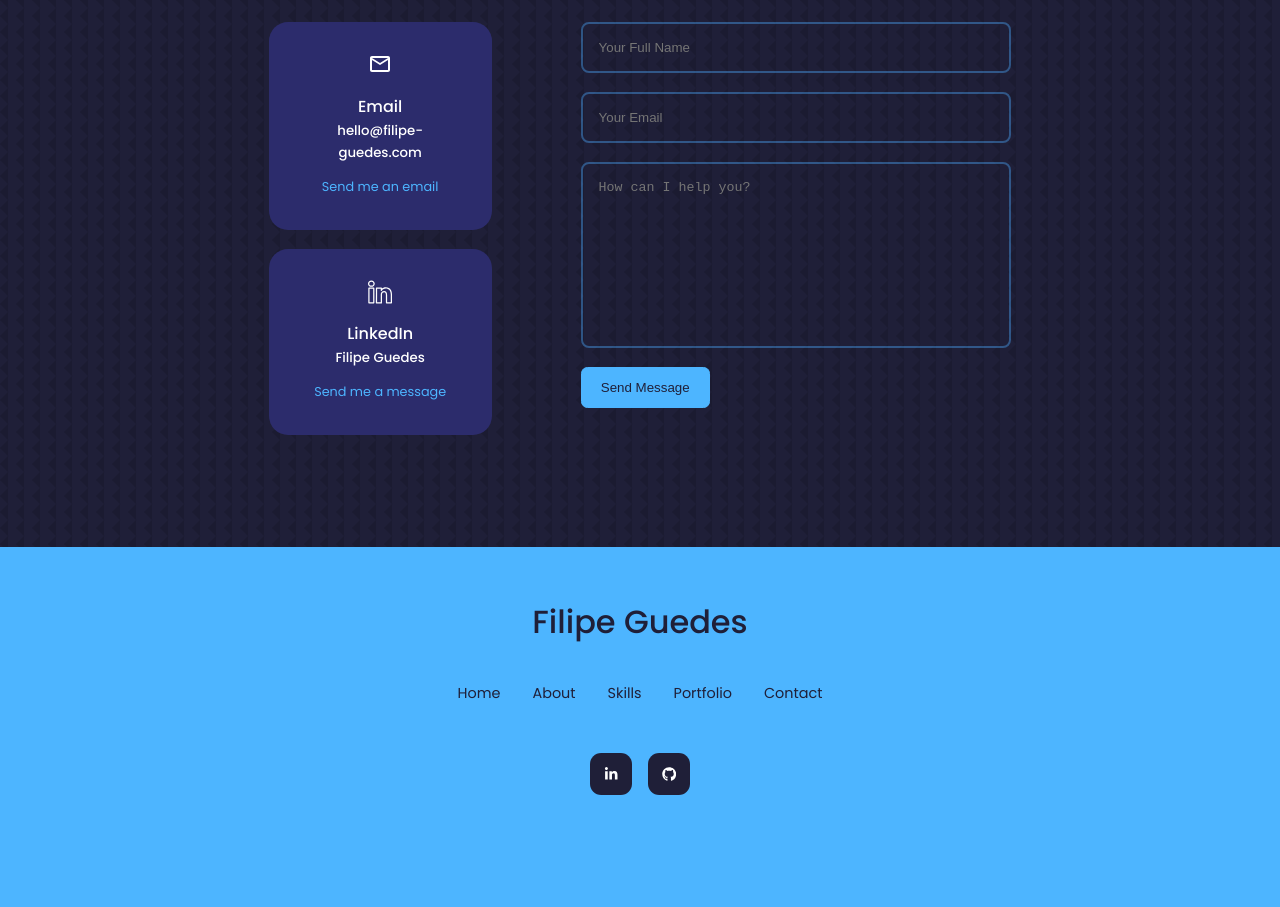
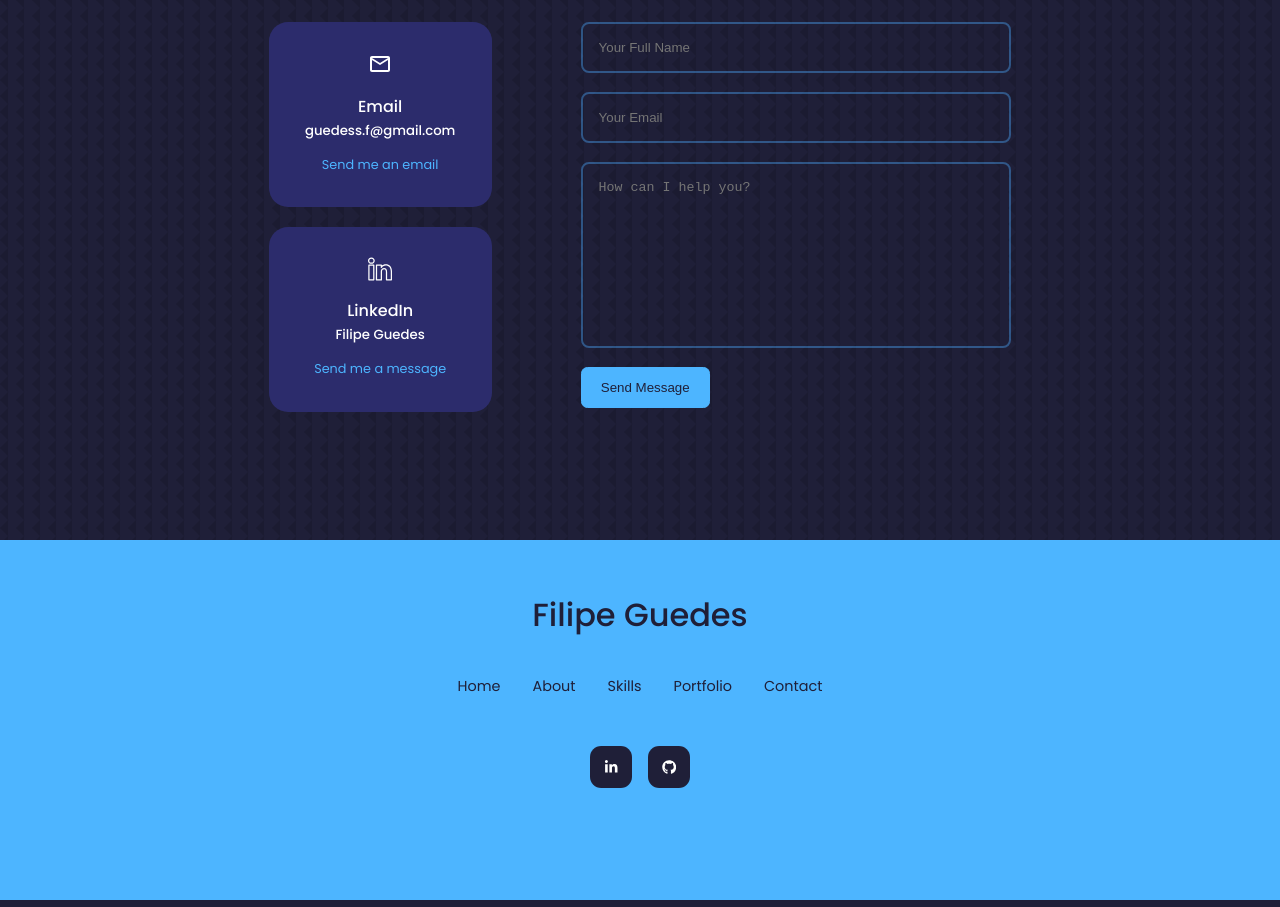
Before and after one commit to fdmguedes/personal_website, a React (Create React App) app: page / in a window 1280 px wide. Shown: the part 2760-3667 px from the top of the page. Built offline with nearby package versions, Linux system fonts and the light colour scheme.

Commit message:
email fixed

```diff
--- a/src/components/contact/Contact.jsx
+++ b/src/components/contact/Contact.jsx
@@ -41,7 +41,7 @@ const Contact = () => {
           <article className="contact__option">
             <MdOutlineEmail className="contact__option-icon" />
             <h4>Email</h4>
-            <h5>hello@filipe-guedes.com</h5>
+            <h5>guedess.f@gmail.com</h5>
             <a
               href="mailto:hello@filipe-guedes.com
 "
```
